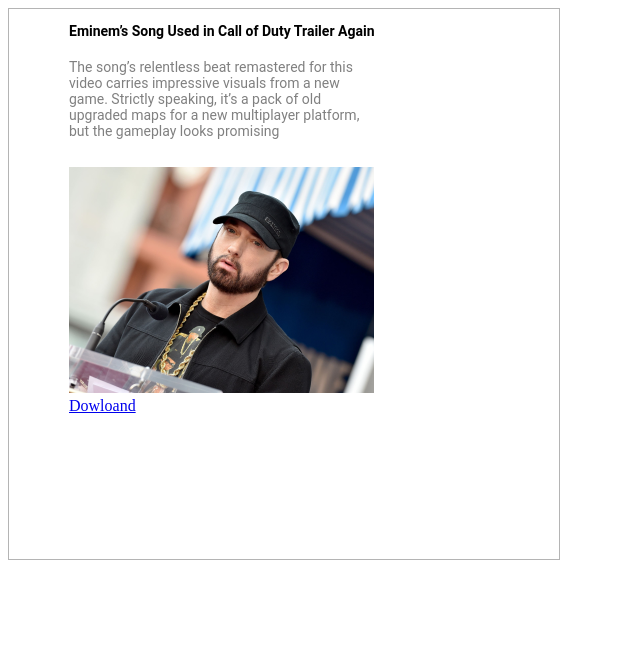
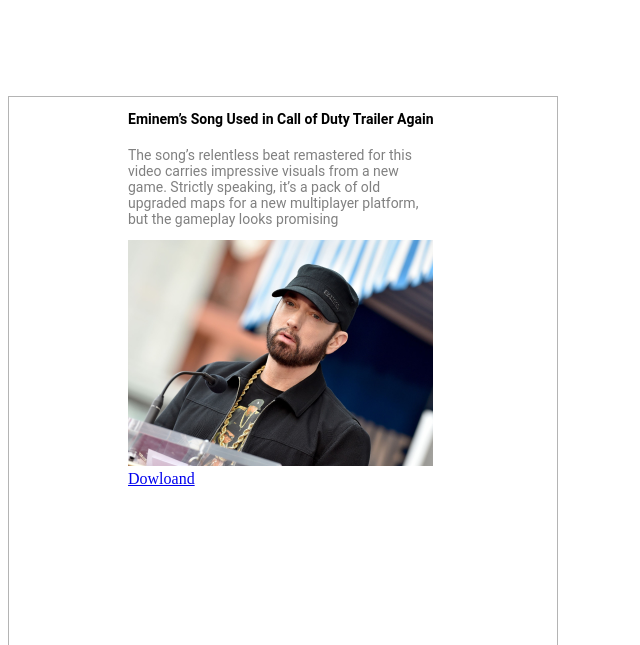
Before and after one commit to jabnidzegiga/davaleba-57, a plain HTML site: page index.html in a window 1280 px wide. Shown: the top 645 px of the page, without its empty margins (0-640 px from the left). Drawn offline with Linux system fonts and the light colour scheme.

Commit message:
Update style.css

```diff
--- a/style.css
+++ b/style.css
@@ -1,10 +1,16 @@
+*{
+  box-sizing: border-box;
+
+}
 .box{
   width: 550px;
   height: 550px;
   border: 1px solid #B4B4B4;
+  padding-left: 119px;
+  margin-top: 96px;
 }
 p{
-  padding-left: 60px;
+
   width: 313px;
 height: 22px;
 color: #000;
@@ -15,7 +21,7 @@
 line-height: normal;
 }
 h1{
-   padding-left: 60px;
+
   width: 313px;
 height: 84px;
 color: #808080;
@@ -26,9 +32,8 @@
 line-height: normal;
 }
 img{
- padding-top: 15px;
- padding-left: 60px;
+
 }
 a{
-  padding-left: 60px
+
 }
```
Lines whose indentation alone changed are shown as unchanged.
